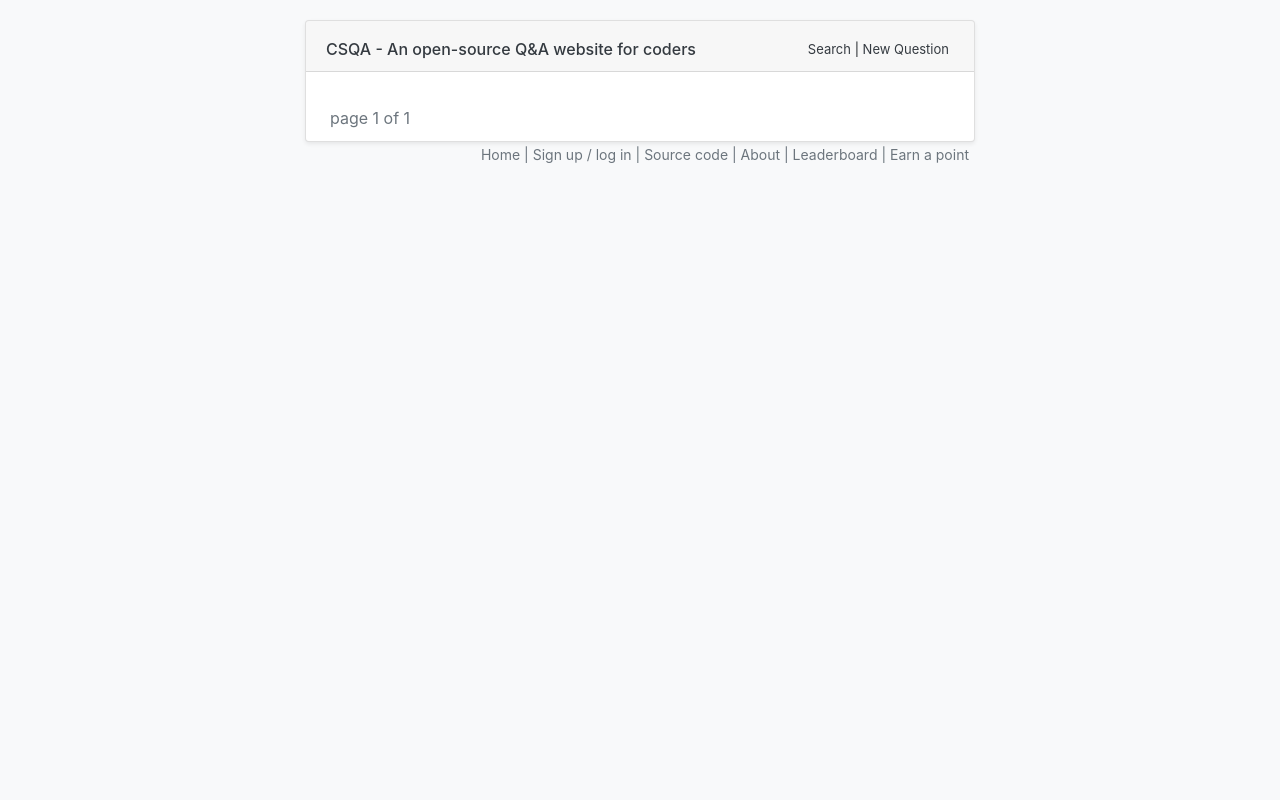
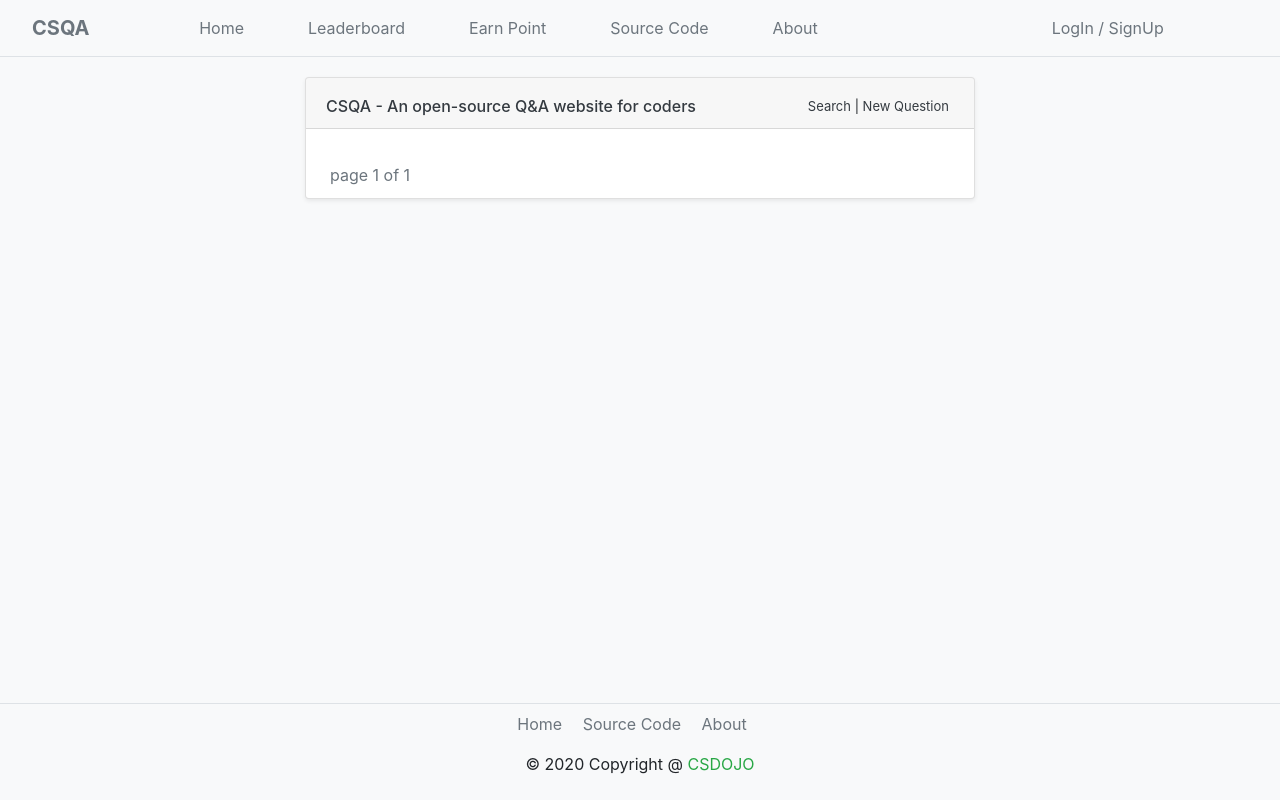
Before and after one commit to ykdojo/csqa, a Django app: page / in a window 1280 px wide. Run offline with Django 3.2, Linux system fonts and the light colour scheme; data that the repository does not hold is empty; some libraries are stand-ins or nearby versions.

Commit message:
created navbar and footer

```diff
--- a/static/style.css
+++ b/static/style.css
@@ -53,3 +53,14 @@ a.done:link, a.done:hover, a.done:visited, a.done:active{
         display: none;
     }
 }
+
+
+/* **** Navbar toggler icon *******/
+
+.line1, .line2, .line3 {
+    width: 23px;
+    height: 3px;
+    margin: 5px;
+}
+
+/* **** Navbar toggler icon *******/
--- a/templates/base.html
+++ b/templates/base.html
@@ -12,6 +12,67 @@
         <title>{% block title %}CSQA - An open-source Q&A website for coders{% endblock %}</title>
     </head>
     <body class="bg-light">
+
+        <!------  navbar ------>
+
+        <section class="border-bottom">
+            <nav class="navbar navbar-expand-sm">
+
+
+                <a href="" class="navbar-brand text-uppercase text-secondary font-weight-bold ml-3">csqa</a>
+
+                <button class="navbar-toggler bg-light" type="button" data-toggle="collapse" data-target="#center-links">
+                    <div class="bg-dark line1"></div>
+                    <div class="bg-dark line2"></div>
+                    <div class="bg-dark line3"></div>
+                </button>
+
+
+                <div class="collapse navbar-collapse text-center" id="center-links">
+
+                    <ul class="navbar-nav col-md-9 justify-content-md-center">
+                        <li class="nav-item mr-md-2 mr-lg-5">
+                            <a class="nav-link text-secondary" href="/">Home</a>
+                        </li>
+                        <li class="nav-item mr-md-2 mr-lg-5">
+                            <a class="nav-link text-secondary" href="/leaderboard">Leaderboard</a>
+                        </li>
+                        <li class="nav-item mr-md-2 mr-lg-5">
+                            <a class="nav-link text-secondary" href="https://csqa.io/question/250/">Earn Point</a>
+                        </li>
+                        <li class="nav-item mr-md-2 mr-lg-5">
+                            <a class="nav-link text-secondary" href="https://github.com/ykdojo/csqa" target="_blank">Source Code</a>
+                        </li>
+                        <li class="nav-item mr-md-2 mr-lg-5">
+                            <a class="nav-link text-secondary" href="/about">About</a>
+                        </li>
+                    </ul>
+
+                    <ul class="navbar-nav col-md-3 justify-content-md-center">
+
+                        {% if current_user.is_authenticated %}
+                            <li>
+                                <a href="/accounts/logout" class="text-secondary">Log out ({{current_user.username}}, {{current_user.points}} points)</a>
+                            </li>
+
+                        {% else %}
+                            <li class="nav-item mr-2">
+                                <a class="nav-link text-secondary" href="#">LogIn / SignUp</a>
+                            </li>
+                        {% endif %}
+
+
+                    </ul>
+
+                </div>
+
+            </nav>
+        </section>
+
+        <!-------  end of  navbar --------->
+
+        <!---- content container --->
+
         <div class="container" style="max-width:700">
             <div class="card shadow-sm" style="margin-top: 20px">
                 <div class="card-header">
@@ -40,21 +101,92 @@
                 </div>
             </div>
         </div>
-        <div class="container text-right" style="max-width:700; padding-right:21; padding-top:2; font-size:14; color: #6c757d; margin-bottom: 7px;">
-                <a href="/" class="text-secondary">Home</a> |
-            {% if current_user.is_authenticated %}
-                <a href="/accounts/logout" class="text-secondary">Log out ({{current_user.username}}, {{current_user.points}} points)</a> |
-            {% else %}
-                <a href="/accounts/signup" class="text-secondary">Sign up / log in</a> |
-            {% endif %}
-                <a href="https://github.com/ykdojo/csqa" class="text-secondary" target="_blank">Source code</a> |
-            <a href="/about" class="text-secondary">About</a> |
-            <a href="/leaderboard" class="text-secondary">Leaderboard</a> |
-            <a href="https://csqa.io/question/250/" class="text-secondary">Earn a point</a>
-        </div>
+
+
+
+        <!----- end of content container ------>
+
+
+
+        <!-- ------ footer ------- -->
+        <section class="mt-2 fixed-bottom border-top">
+
+            <div class="container-fluid bg-light py-2">
+                <div class="row justify-content-center">
+                    <ul class="list-inline">
+                        <li class="list-inline-item mr-3">
+                          <a href="/" class="text-secondary text-decoration-none">Home</a>
+                        </li>
+                        <li class="list-inline-item mr-3">
+                          <a href="https://github.com/ykdojo/csqa" target="_blank" class="text-secondary text-decoration-none">Source Code</a>
+                        </li>
+                        <li class="list-inline-item mr-3">
+                          <a href="/about" class="text-secondary text-decoration-none">About</a>
+                        </li>
+                      </ul>
+                </div>
+                <div class="row justify-content-center">
+                    <div>
+                        <p class="">&copy; 2020 Copyright @ <span class="text-success">CSDOJO</span>
+                    </div>
+                </div>
+            </div>
+
+        </section>
+
+        <!-- ------ end of footer ------- -->
+
     </body>
     <script>
         axios.defaults.xsrfCookieName = 'csrftoken';
         axios.defaults.xsrfHeaderName = "X-CSRFTOKEN";
     </script>
+
+    <!-- Scripts for Bootstrap -->
+
+    <script src="https://code.jquery.com/jquery-3.4.1.slim.min.js" integrity="sha384-J6qa4849blE2+poT4WnyKhv5vZF5SrPo0iEjwBvKU7imGFAV0wwj1yYfoRSJoZ+n" crossorigin="anonymous"></script>
+    <script src="https://cdn.jsdelivr.net/npm/popper.js@1.16.0/dist/umd/popper.min.js" integrity="sha384-Q6E9RHvbIyZFJoft+2mJbHaEWldlvI9IOYy5n3zV9zzTtmI3UksdQRVvoxMfooAo" crossorigin="anonymous"></script>
+    <script src="https://stackpath.bootstrapcdn.com/bootstrap/4.4.1/js/bootstrap.min.js" integrity="sha384-wfSDF2E50Y2D1uUdj0O3uMBJnjuUD4Ih7YwaYd1iqfktj0Uod8GCExl3Og8ifwB6" crossorigin="anonymous"></script>
+
 </html>
+
+<!--
+
+
+                    <div class="row">
+                        <div class="col-xl-9 bg-info">
+                            <div class="row">
+                                <ul class="navbar-nav">
+                                    <li class="nav-item mr-2">
+                                        <a class="nav-link text-secondary" href="#">Home</a>
+                                    </li>
+                                    <li class="nav-item mr-2">
+                                        <a class="nav-link text-secondary" href="#">Leaderboard</a>
+                                    </li>
+                                    <li class="nav-item mr-2">
+                                        <a class="nav-link text-secondary" href="#">Earn Point</a>
+                                    </li>
+                                    <li class="nav-item mr-2">
+                                        <a class="nav-link text-secondary" href="#">Source Code</a>
+                                    </li>
+                                </ul>
+                            </div>
+                        </div>
+
+                        <div class="col-md-3 bg-danger">
+                            <div class="row">
+                                <ul class="navbar-nav">
+                                    <li class="nav-item mr-2">
+                                      <a class="nav-link text-secondary" href="#">LogIn</a>
+                                    </li>
+                                    <li class="nav-item mr-2">
+                                      <a class="nav-link text-secondary" href="#">SignUp</a>
+                                    </li>
+                                </ul>
+                            </div>
+                        </div>
+
+                    </div>
+
+
+-->
```
Also changed, not shown: 2 other files.
